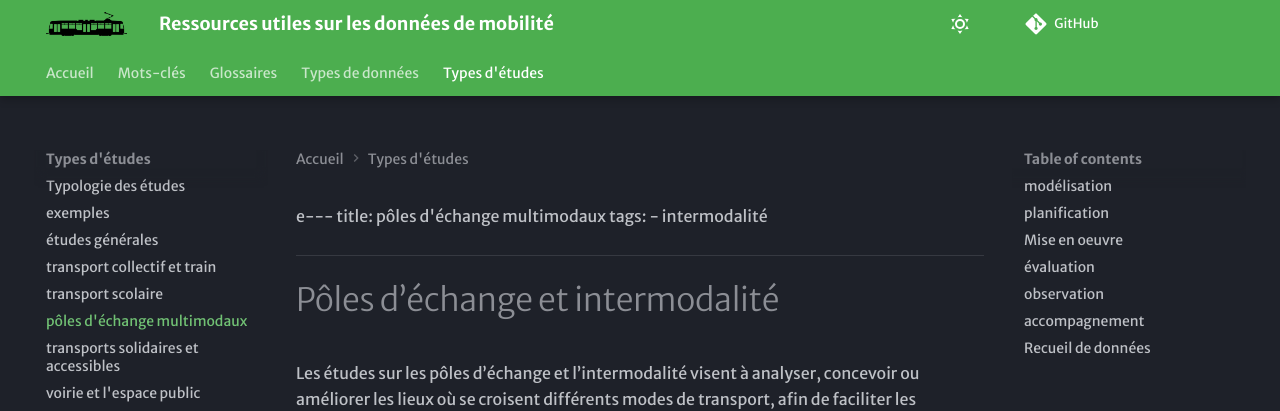
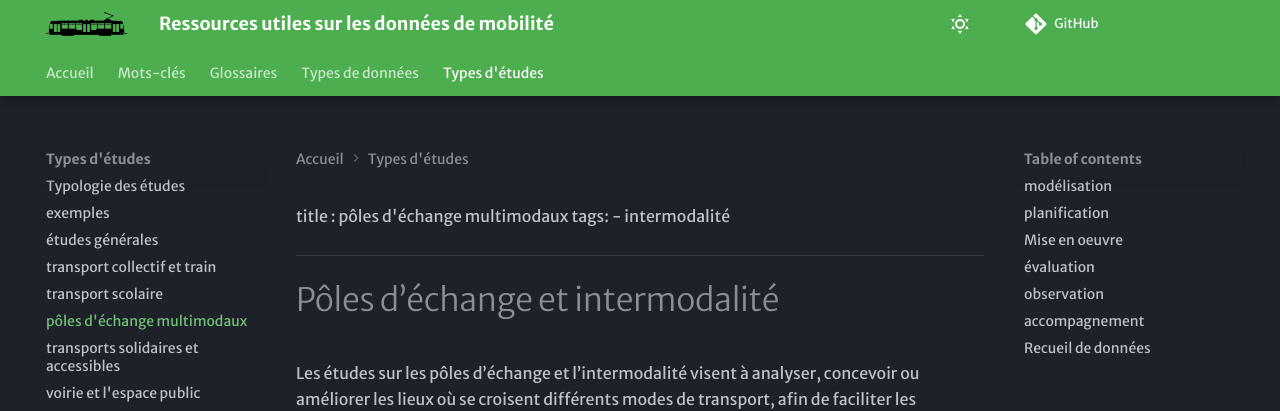
Before and after one commit to xdurang/mobscidat, an MkDocs documentation site: the page built from docs/type_etudes/TE_PEM.md, in a window 1280 px wide and 900 px high. Shown: the top 411 px of the window. Built offline with MkDocs 1.6.1 and Material for MkDocs 9.7.7, drawn with Linux system fonts in a browser that asks for light colours; some web fonts are replaced; comment, search, counter and statistics services are not loaded; part of the change alters nothing that is shown.

Commit message:
Update TE_PEM.md

```diff
--- a/docs/type_etudes/TE_PEM.md
+++ b/docs/type_etudes/TE_PEM.md
@@ -1,5 +1,4 @@
-e---
-title: pôles d'échange multimodaux
+title : pôles d'échange multimodaux
 tags:
 - intermodalité
 ---
```
